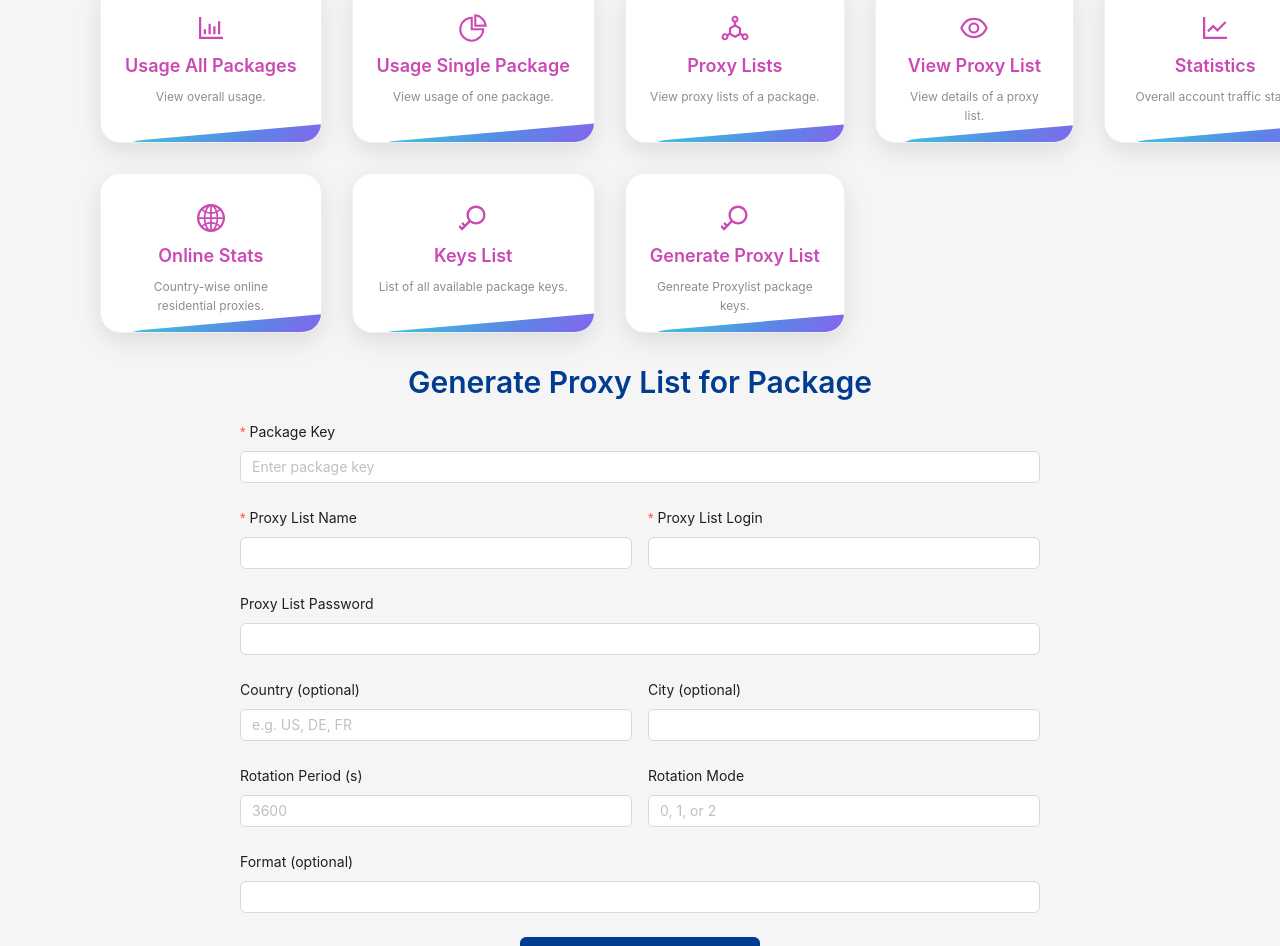
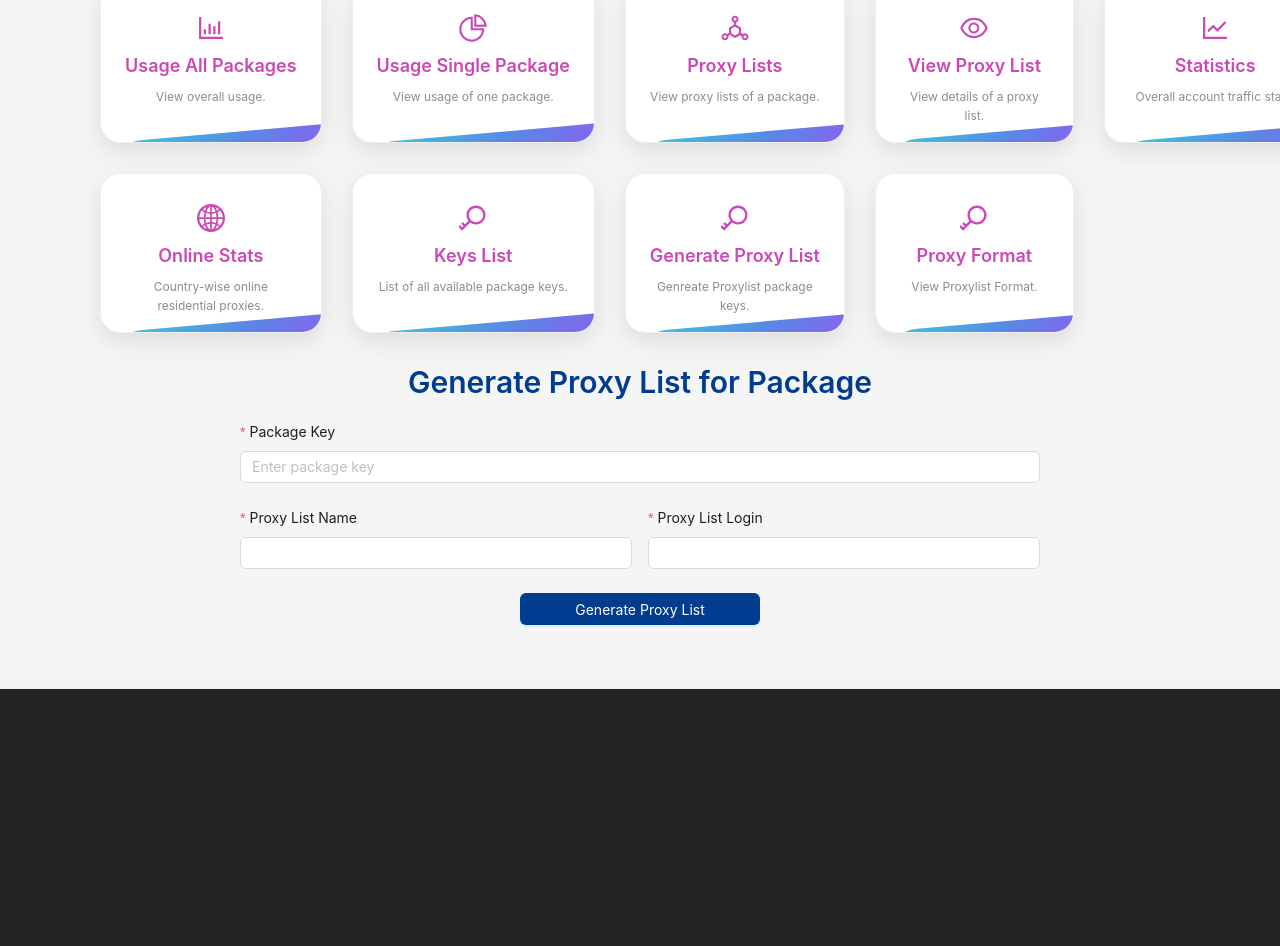
Before and after one commit to usama0011/InfaticaDashboard, a React (Vite) app in the folder FrontEnd/: page /genereateproxylist in a window 1280 px wide. Shown: the part 612-1558 px from the top of the page. After the commit the page ends 1301 px from the top, so only its background shows below. Built offline with nearby package versions, Linux system fonts and the light colour scheme.

Commit message:
NewComitjnewshirthere

```diff
--- a/FrontEnd/src/App.jsx
+++ b/FrontEnd/src/App.jsx
@@ -39,6 +39,7 @@ import OnlineStats from "./pages/OnlineStats";
 import KeysList from "./pages/KeysList";
 import "./App.css";
 import GenereteProxyList from "./pages/GenereteProxyList";
+import FormatsList from "./pages/FormatsList";
 
 const cards = [
   {
@@ -149,6 +150,12 @@ const cards = [
     path: "/genereateproxylist",
     icon: <KeyOutlined />,
   },
+  {
+    title: "Proxy Format",
+    description: "View Proxylist Format.",
+    path: "/viewproxyformat",
+    icon: <KeyOutlined />,
+  },
 ];
 
 function App() {
@@ -196,6 +203,7 @@ function App() {
           <Route path="/online-stats" element={<OnlineStats />} />
           <Route path="/keys-list" element={<KeysList />} />
           <Route path="/genereateproxylist" element={<GenereteProxyList />} />
+          <Route path="/viewproxyformat" element={<FormatsList />} />
         </Routes>
       </div>
     </Router>
--- /dev/null
+++ b/FrontEnd/src/pages/FormatsList.jsx
@@ -0,0 +1,81 @@
+import React, { useEffect, useState } from "react";
+import axios from "../api";
+import { Table, Typography, Spin, message } from "antd";
+
+const { Title } = Typography;
+
+const FormatsList = () => {
+  const [loading, setLoading] = useState(false);
+  const [formats, setFormats] = useState([]);
+
+  const fetchFormats = async () => {
+    try {
+      setLoading(true);
+      const response = await axios.get("/proxylist-formats");
+      const rawData = response.data || {};
+
+      // Convert object to array of objects
+      const formatted = Object.entries(rawData).map(([key, value]) => ({
+        key,
+        format: value,
+        description: `Format ${key}`,
+      }));
+
+      setFormats(formatted);
+      message.success("Formats fetched successfully!");
+    } catch (error) {
+      console.error(error);
+      message.error("Failed to fetch formats.");
+    } finally {
+      setLoading(false);
+    }
+  };
+
+  useEffect(() => {
+    fetchFormats();
+  }, []);
+
+  const columns = [
+    {
+      title: "#",
+      key: "index",
+      render: (_, __, index) => index + 1,
+    },
+    {
+      title: "Format",
+      dataIndex: "format",
+      key: "format",
+    },
+    {
+      title: "Description",
+      dataIndex: "description",
+      key: "description",
+    },
+  ];
+
+  return (
+    <div style={{ maxWidth: "1000px", margin: "0 auto", paddingTop: "30px" }}>
+      <Title level={2} style={{ textAlign: "center", color: "#003c8f" }}>
+        Proxy List Formats
+      </Title>
+
+      {loading ? (
+        <div style={{ textAlign: "center", padding: "40px 0" }}>
+          <Spin size="large" />
+        </div>
+      ) : formats.length > 0 ? (
+        <Table
+          dataSource={formats}
+          columns={columns}
+          rowKey="key"
+          bordered
+          pagination={{ pageSize: 10 }}
+        />
+      ) : (
+        <p style={{ textAlign: "center", color: "#888" }}>No formats found.</p>
+      )}
+    </div>
+  );
+};
+
+export default FormatsList;
--- a/FrontEnd/src/pages/GenereteProxyList.jsx
+++ b/FrontEnd/src/pages/GenereteProxyList.jsx
@@ -1,6 +1,16 @@
 import React, { useState } from "react";
 import axios from "../api";
-import { Form, Input, Button, Typography, Spin, message, Row, Col } from "antd";
+import {
+  Form,
+  Input,
+  Button,
+  Typography,
+  Spin,
+  message,
+  Row,
+  Col,
+  Select,
+} from "antd";
 
 const { Title } = Typography;
 
@@ -11,11 +21,18 @@ const GenereteProxyList = () => {
   const handleGenerate = async (values) => {
     try {
       setLoading(true);
-      const { packageKey, ...body } = values;
+      const { packagekey, ...body } = values;
+      if (
+        !body["proxy-list-password"] ||
+        body["proxy-list-password"].trim() === ""
+      ) {
+        delete body["proxy-list-password"];
+      }
       const response = await axios.post(
-        `/generate-proxy-list/${packageKey}`,
+        `/generate-proxylist/${packagekey}`,
         body
       );
+
       message.success("Proxy list generated successfully!");
       console.log("Proxy list response:", response.data);
       form.resetFields();
@@ -41,7 +58,7 @@ const GenereteProxyList = () => {
       >
         <Form.Item
           label="Package Key"
-          name="packageKey"
+          name="packagekey"
           rules={[{ required: true, message: "Package key is required" }]}
         >
           <Input placeholder="Enter package key" />
@@ -68,43 +85,6 @@ const GenereteProxyList = () => {
           </Col>
         </Row>
 
-        <Form.Item label="Proxy List Password" name="proxy-list-password">
-          <Input />
-        </Form.Item>
-
-        <Row gutter={16}>
-          <Col span={12}>
-            <Form.Item label="Country (optional)" name="proxy-list-country">
-              <Input placeholder="e.g. US, DE, FR" />
-            </Form.Item>
-          </Col>
-          <Col span={12}>
-            <Form.Item label="City (optional)" name="proxy-list-city">
-              <Input />
-            </Form.Item>
-          </Col>
-        </Row>
-
-        <Row gutter={16}>
-          <Col span={12}>
-            <Form.Item
-              label="Rotation Period (s)"
-              name="proxy-list-rotation-period"
-            >
-              <Input type="number" placeholder="3600" />
-            </Form.Item>
-          </Col>
-          <Col span={12}>
-            <Form.Item label="Rotation Mode" name="proxy-list-rotation-mode">
-              <Input placeholder="0, 1, or 2" />
-            </Form.Item>
-          </Col>
-        </Row>
-
-        <Form.Item label="Format (optional)" name="proxy-list-format">
-          <Input />
-        </Form.Item>
-
         <Form.Item style={{ textAlign: "center" }}>
           <Button
             type="primary"
```
Also changed, not shown: 2 other files (tests, documents, lock files or other folders).
